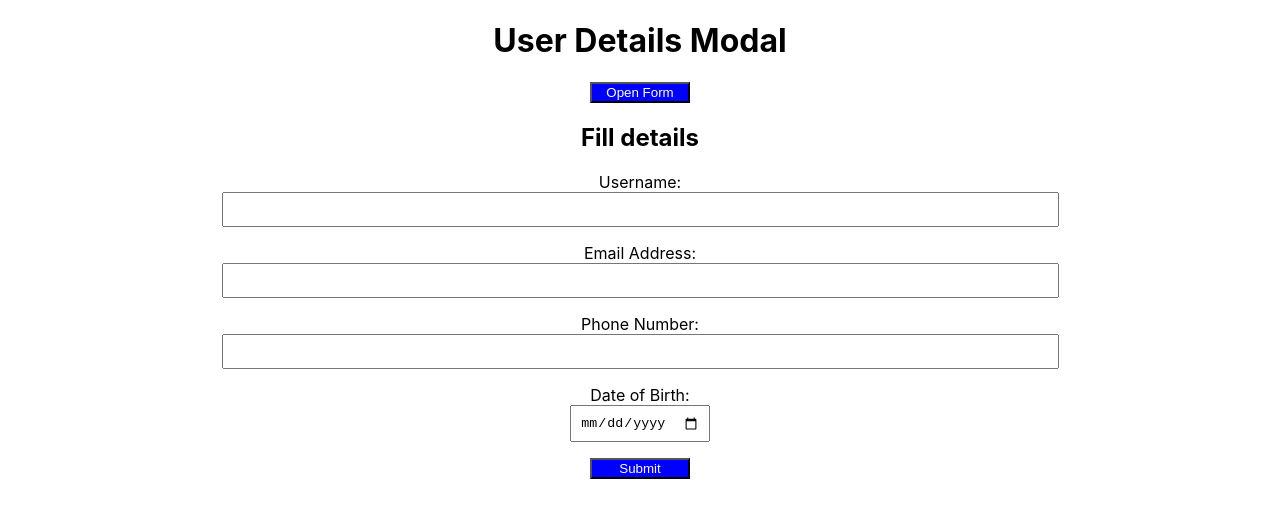
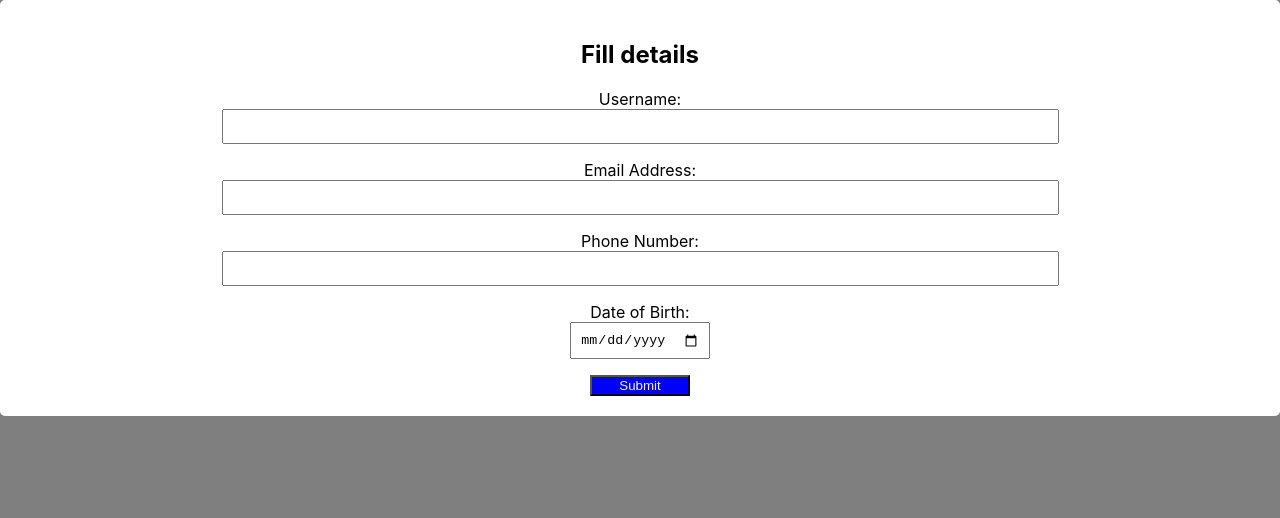
Before and after one commit to Rugved1998/XModal, a React (Create React App) app in the folder xmodal/: page / in a window 1280 px wide. Both pictures are taken after a click on the button "Open Form". Shown: the top 518 px of the page. Built offline with nearby package versions, Linux system fonts and the light colour scheme.

Commit message:
Corrections

```diff
--- a/xmodal/src/App.css
+++ b/xmodal/src/App.css
@@ -1,38 +1,17 @@
-.App {
-  text-align: center;
+.modal {
+  /* display: none; */
+  position: fixed;
+  top: 0;
+  left: 0;
+  width: 100%;
+  height: 100%;
+  background-color: rgba(0, 0, 0, 0.5);
+  justify-content: center;
+  align-items: center;
 }
 
-.App-logo {
-  height: 40vmin;
-  pointer-events: none;
+.modal-content {
+  background-color: #fff;
+  padding: 20px;
+  border-radius: 5px;
 }
-
-@media (prefers-reduced-motion: no-preference) {
-  .App-logo {
-    animation: App-logo-spin infinite 20s linear;
-  }
-}
-
-.App-header {
-  background-color: #282c34;
-  min-height: 100vh;
-  display: flex;
-  flex-direction: column;
-  align-items: center;
-  justify-content: center;
-  font-size: calc(10px + 2vmin);
-  color: white;
-}
-
-.App-link {
-  color: #61dafb;
-}
-
-@keyframes App-logo-spin {
-  from {
-    transform: rotate(0deg);
-  }
-  to {
-    transform: rotate(360deg);
-  }
-}
--- a/xmodal/src/App.jsx
+++ b/xmodal/src/App.jsx
@@ -1,6 +1,5 @@
-// App.js
-
 import React, { useState } from 'react';
+import "./App.css"
 
 export default function App() {
   const [modalOpen, setModalOpen] = useState(false);
@@ -105,8 +104,8 @@ const inputStyle = {
       <button style={buttonStyle} onClick={openForm}>Open Form</button>
       </div>
       {modalOpen && (
-        <div style={modalStyle} onClick={closeForm}>
-          <div style={modalContentStyle} onClick={(e) => e.stopPropagation()}>
+        <div className='modal' onClick={closeForm}>
+          <div className='modal-content' onClick={(e) => e.stopPropagation()}>
 
             <form style={formStyle}>
             <h2>Fill details</h2>
@@ -159,6 +158,7 @@ const inputStyle = {
                 type="button"
                 onClick={submitForm}
                 style={buttonStyle}
+                className=''
               >
                 Submit
               </button>
```
